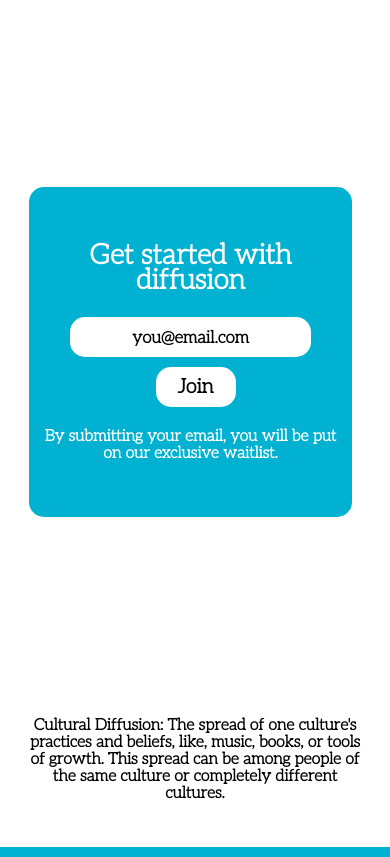
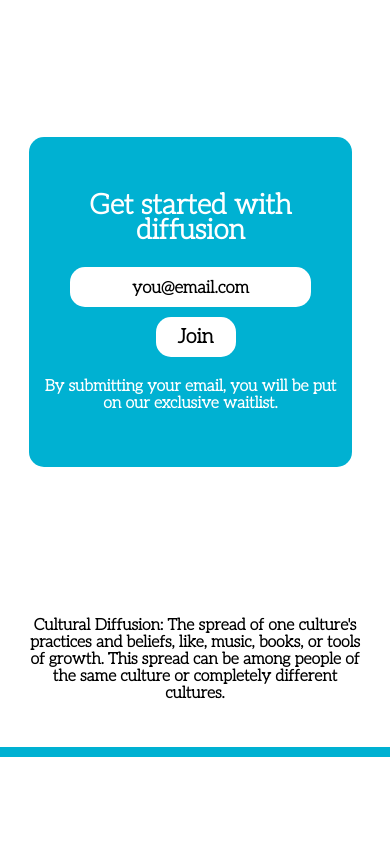
Before and after one commit to eedelosreyes2/diffusion.me, a React (Create React App) app: page / in a window 390 px wide. Shown: the part 2580-3437 px from the top of the page. After the commit the page ends 3337 px from the top, so only its background shows below. Built offline with nearby package versions, Linux system fonts and the light colour scheme.

Commit message:
join iphone x

```diff
--- a/src/App.css
+++ b/src/App.css
@@ -222,7 +222,7 @@ input:focus::placeholder {
 
 	.join-container {
 		padding: 15px;
-		margin: 200px 0;
+		margin: 150px 0;
 		width: 75vw;
 	}
 	input {
```
